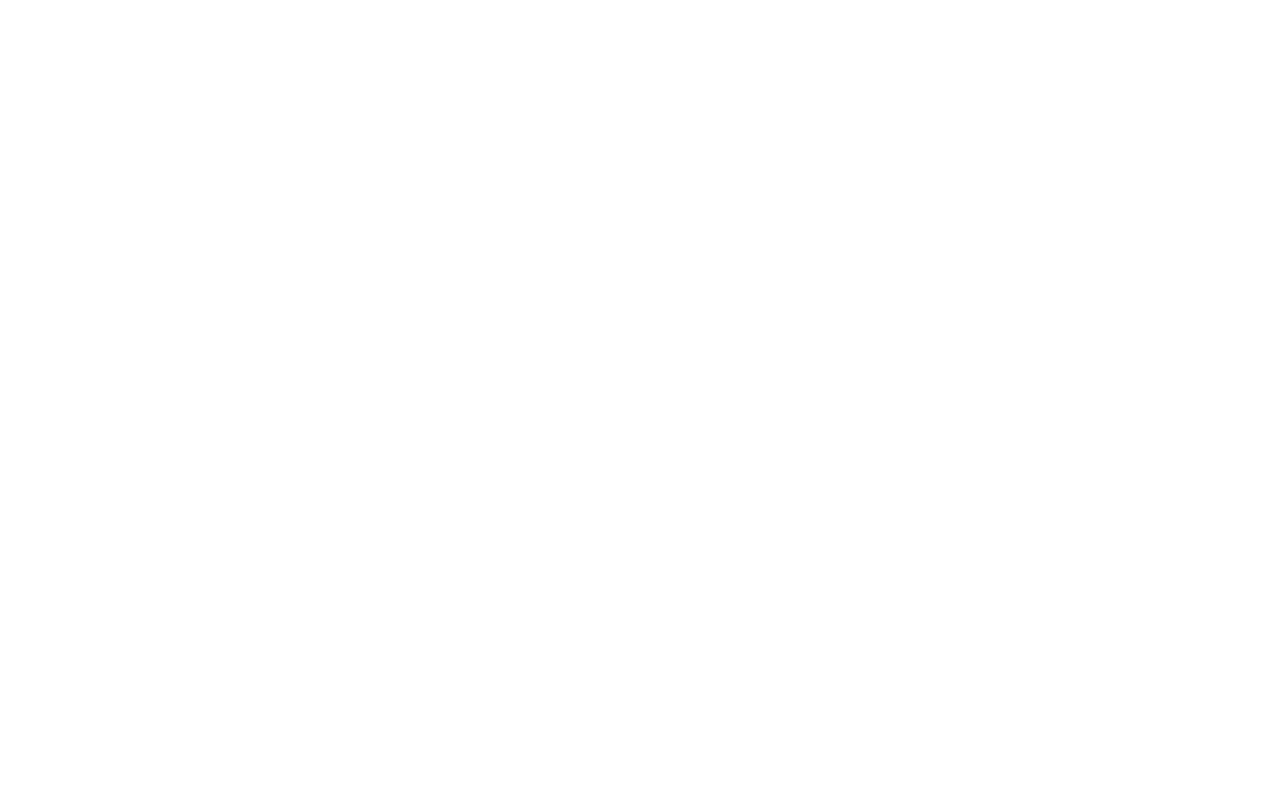
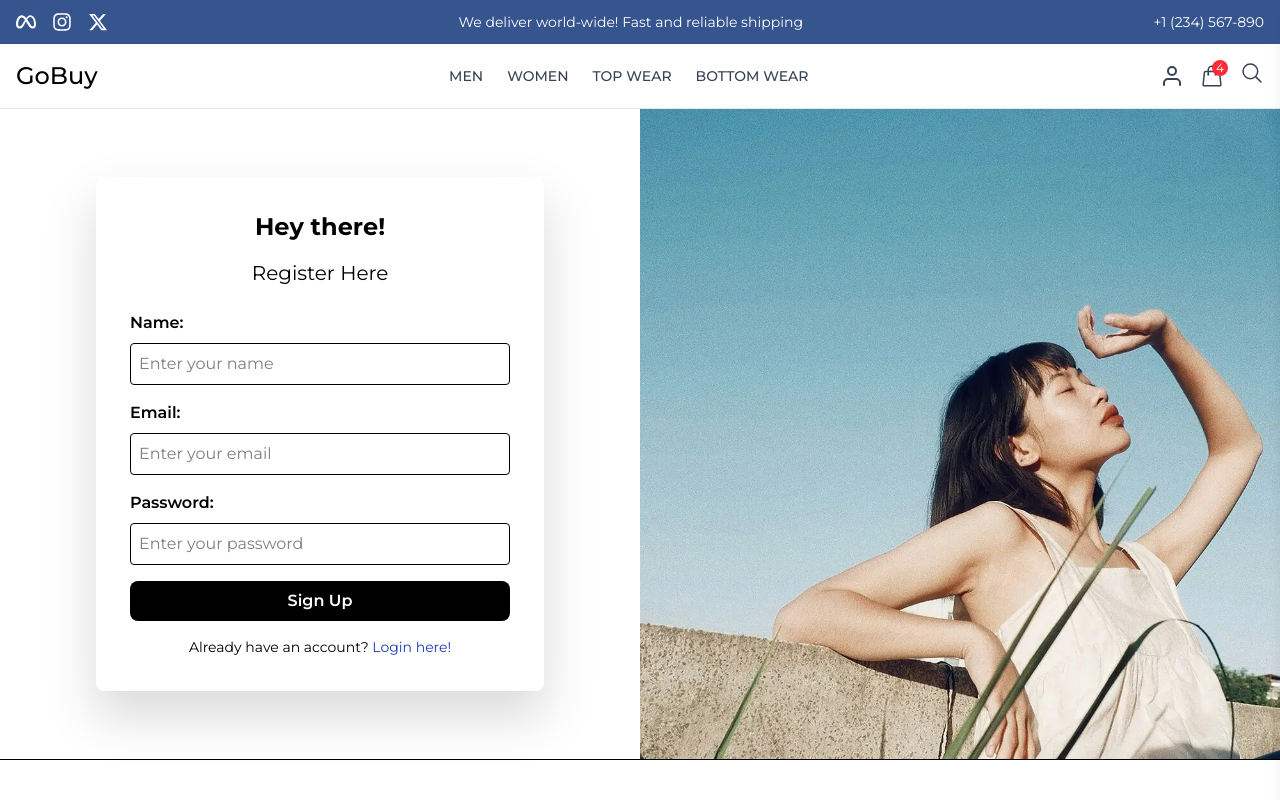
Before and after one commit to puneett2507/gobuy-react, a React (Vite) app in the folder frontend/: page /register in a window 1280 px wide. Before the commit this address had no page. Shown: the top 800 px of the page. Built offline with nearby package versions, Linux system fonts and the light colour scheme.

Commit message:
homepage complete

```diff
--- a/frontend/src/App.jsx
+++ b/frontend/src/App.jsx
@@ -2,6 +2,9 @@
 import UserLayout from "./components/Layout/UserLayout";
 import Home from "./pages/Home";
 import { Toaster } from "sonner";
+import Login from "./pages/Login";
+import Register from "./pages/Register";
+import Profile from "./pages/Profile";
 
 function App() {
   return (
@@ -10,7 +13,10 @@
       <Routes>
         {/*User Layout  */}
         <Route path="/" element={<UserLayout />}>
-          <Route index element={<Home />}></Route>
+          <Route index element={<Home />} />
+          <Route path="login" element={<Login />} />
+          <Route path="register" element={<Register />} />
+          <Route path="profile" element={<Profile />} />
         </Route>
         <Route>{/*Admin Layout  */}</Route>
       </Routes>
--- a/frontend/src/components/Products/ProductDetails.jsx
+++ b/frontend/src/components/Products/ProductDetails.jsx
@@ -222,13 +222,16 @@
             <div className="mb-4">
               <p className="text-black font-medium text-lg mb-1">Quantity:</p>
               <div className="flex space-x-4 items-center ">
+                {/* decrease button */}
                 <button
                   onClick={() => handleQuantityChange("decrease")}
                   className="py-1 px-2 bg-gray-200 rounded-l-lg text-xl cursor-pointer"
                 >
                   -
                 </button>
+                {/* quantity */}
                 <p className="text-md">{selectedQuantity}</p>
+                {/* increase button */}
                 <button
                   onClick={() => handleQuantityChange("increase")}
                   className="py-1 px-2 bg-gray-200 rounded-r-lg text-lg cursor-pointer"
--- /dev/null
+++ b/frontend/src/pages/Login.jsx
@@ -0,0 +1,79 @@
+import { useState } from "react";
+import { Link } from "react-router-dom";
+import loginImg from "../assets/login.webp";
+
+const Login = () => {
+  const [email, setEmail] = useState("");
+  const [password, setPassword] = useState("");
+
+  const handleSubmit = (e) => {
+    e.preventDefault();
+    console.log({ email, password });
+  };
+
+  return (
+    <div className="flex">
+      <div className="w-full md:w-1/2 flex flex-col justify-center items-center p-8 md:p-12">
+        <form
+          onSubmit={handleSubmit}
+          className="w-full max-w-md bg-white p-8 rounded-lg drop-shadow-2xl border-2 border-white"
+        >
+          <h2 className="text-2xl font-bold text-center mb-4">
+            Hey there! <span className="text-xl font-medium">Welcome Back</span>
+          </h2>
+          <p className="text-center text-xl mb-6">Login Here</p>
+
+          {/* email input */}
+          <div className="mb-4">
+            <label className="block text-md font-semibold mb-2">Email: </label>
+            <input
+              type="email"
+              value={email}
+              onChange={(e) => setEmail(e.target.value)}
+              placeholder="Enter your email"
+              className="w-full p-2 rounded border"
+            />
+          </div>
+
+          {/* password input */}
+          <div className="mb-4">
+            <label className="block text-md font-semibold mb-2">
+              Password:{" "}
+            </label>
+            <input
+              type="password"
+              value={password}
+              onChange={(e) => setPassword(e.target.value)}
+              placeholder="Enter your password"
+              className="w-full p-2 rounded border"
+            />
+          </div>
+
+          {/* submit button */}
+          <button className="bg-black text-white w-full rounded-lg p-2 hover:bg-gray-700 font-semibold transition cursor-pointer mb-4">
+            Login
+          </button>
+
+          <p className="text-center text-sm">
+            Dont't have an account?{" "}
+            <Link to="/register" className="text-blue-800">
+              Register here!
+            </Link>
+          </p>
+        </form>
+      </div>
+
+      <div className="md:block w-1/2 bg-gray-800">
+        <div className="h-full flex flex-col items-center justify-center">
+          <img
+            src={loginImg}
+            alt=""
+            className="object-cover h-[650px] w-full"
+          />
+        </div>
+      </div>
+    </div>
+  );
+};
+
+export default Login;
--- /dev/null
+++ b/frontend/src/pages/Profile.jsx
@@ -0,0 +1,20 @@
+const Profile = () => {
+  return (
+    <div className="min-h-screen flex flex-col">
+      <div className="container mx-auto grow p-4 md:p-6">
+        <div className="flex flex-col md:flex-row md:space-x-6 space-y-6 md:space-y-0">
+          {/* right section */}
+          <div className="w-full md:w-1/3 lg:w-1/4 shadow-md rounded-lg p-6">
+            <h1 className="text-2xl md:text-3xl font-bold mb-2">John doe</h1>
+            <p className="text-lg text-gray-600 mb-4">john@wxample.com</p>
+            <button className="bg-red-500 w-full rounded-lg p-2 text-white text-lg hover:bg-red-400 cursor-pointer">
+              Logout
+            </button>
+          </div>
+        </div>
+      </div>
+    </div>
+  );
+};
+
+export default Profile;
--- /dev/null
+++ b/frontend/src/pages/Register.jsx
@@ -0,0 +1,90 @@
+import { useState } from "react";
+import { Link } from "react-router-dom";
+import register from "../assets/register.webp";
+
+const Register = () => {
+  const [name, setName] = useState("");
+  const [email, setEmail] = useState("");
+  const [password, setPassword] = useState("");
+
+  const handleSubmit = (e) => {
+    e.preventDefault();
+    console.log({ name, email, password });
+  };
+
+  return (
+    <div className="flex">
+      <div className="w-full md:w-1/2 flex flex-col justify-center items-center p-8 md:p-12">
+        <form
+          onSubmit={handleSubmit}
+          className="w-full max-w-md bg-white p-8 rounded-lg drop-shadow-2xl border-2 border-white"
+        >
+          <h2 className="text-2xl font-bold text-center mb-4">Hey there!</h2>
+          <p className="text-center text-xl mb-6">Register Here</p>
+
+          {/* name input */}
+          <div className="mb-4">
+            <label className="block text-md font-semibold mb-2">Name: </label>
+            <input
+              type="text"
+              value={name}
+              onChange={(e) => setName(e.target.value)}
+              placeholder="Enter your name"
+              className="w-full p-2 rounded border"
+            />
+          </div>
+
+          {/* email input */}
+          <div className="mb-4">
+            <label className="block text-md font-semibold mb-2">Email: </label>
+            <input
+              type="email"
+              value={email}
+              onChange={(e) => setEmail(e.target.value)}
+              placeholder="Enter your email"
+              className="w-full p-2 rounded border"
+            />
+          </div>
+
+          {/* password input */}
+          <div className="mb-4">
+            <label className="block text-md font-semibold mb-2">
+              Password:{" "}
+            </label>
+            <input
+              type="password"
+              value={password}
+              onChange={(e) => setPassword(e.target.value)}
+              placeholder="Enter your password"
+              className="w-full p-2 rounded border"
+            />
+          </div>
+
+          {/* submit button */}
+          <button className="bg-black text-white w-full rounded-lg p-2 hover:bg-gray-700 font-semibold transition cursor-pointer mb-4">
+            Sign Up
+          </button>
+
+          <p className="text-center text-sm">
+            Already have an account?{" "}
+            <Link to="/login" className="text-blue-800">
+              Login here!
+            </Link>
+          </p>
+        </form>
+      </div>
+
+      <div className="md:block w-1/2 bg-gray-800">
+        <div className="h-full flex flex-col items-center justify-center">
+          <img
+            src={register}
+            alt=""
+            className="object-cover h-[650px] w-full"
+          />
+        </div>
+      </div>
+    </div>
+  );
+};
+
+export default Register;
```
